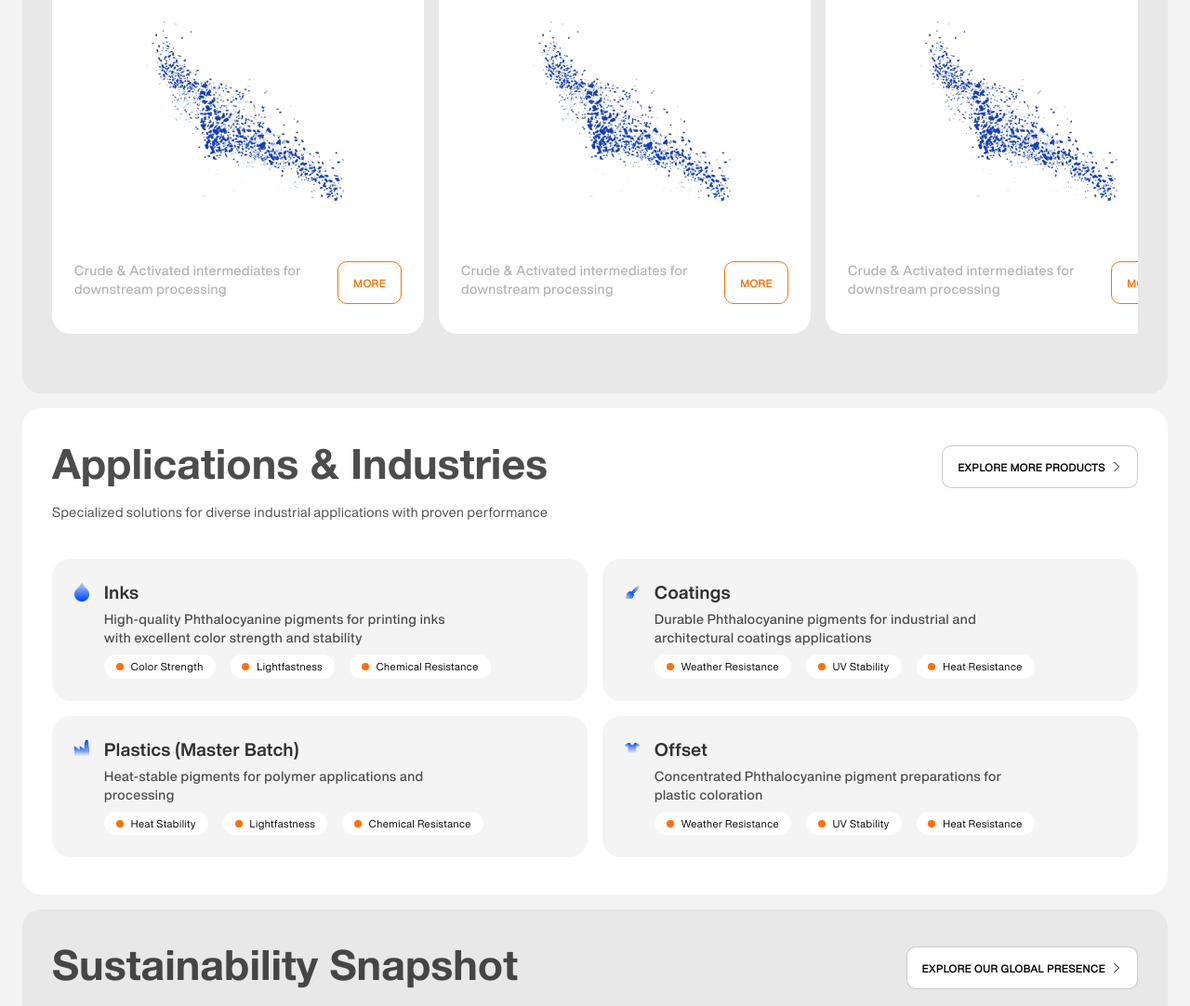
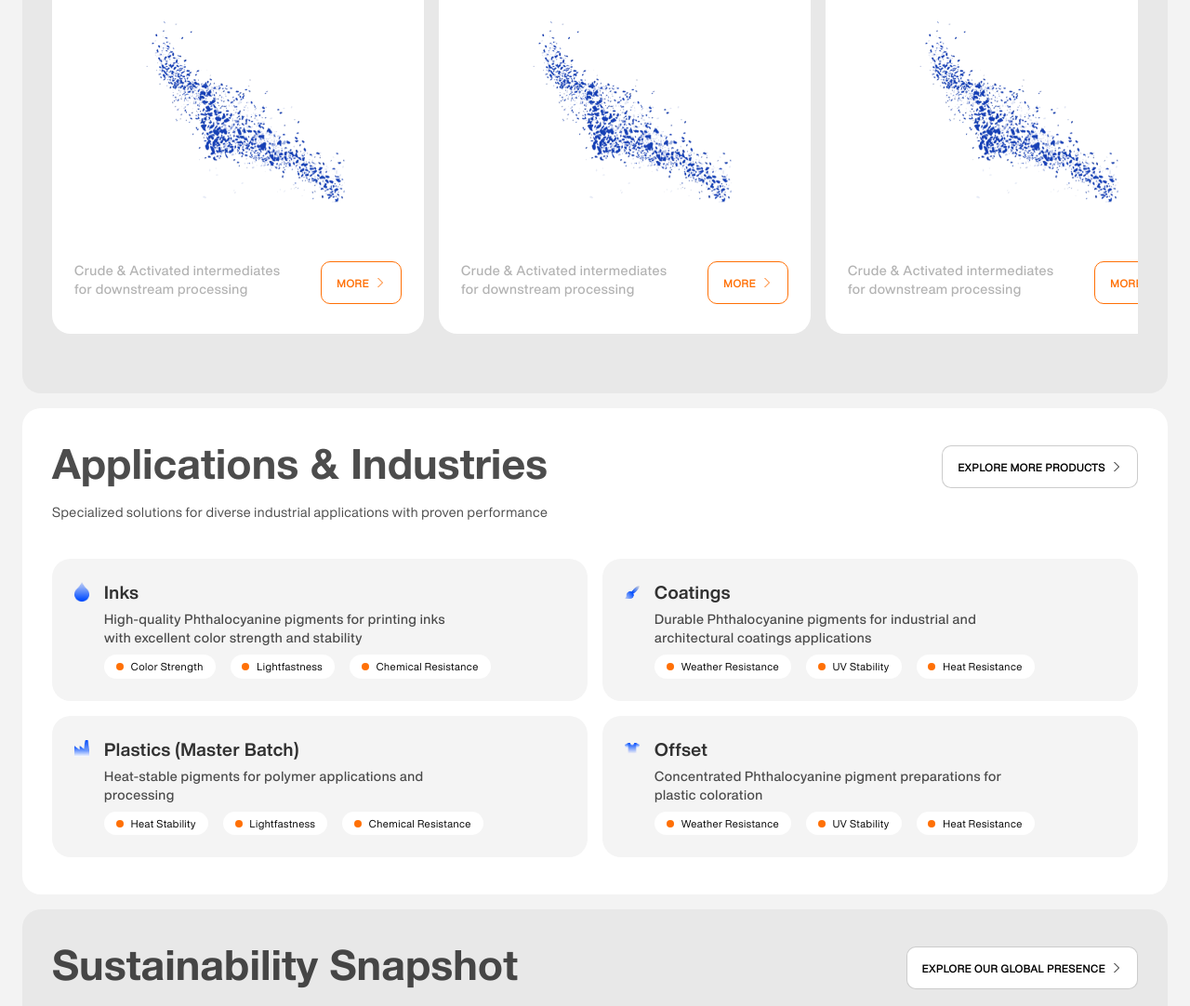
Before and after one commit to ayush-zerror/kesar, a Next.js app: page / in a window 1280 px wide. Shown: the part 2061-3143 px from the top of the page at 93% size. Built offline with nearby package versions, Linux system fonts and the light colour scheme.

Commit message:
update card hover

```diff
--- a/src/components/home/ProductCard.jsx
+++ b/src/components/home/ProductCard.jsx
@@ -1,6 +1,7 @@
 import Image from 'next/image'
 import React from 'react'
 import Button from '../common/Button'
+import { GrNext } from 'react-icons/gr'
 
 const ProductCard = () => {
   return (
@@ -20,7 +21,7 @@ const ProductCard = () => {
           />
           <div className="product_info">
             <p>Crude & Activated intermediates for downstream processing</p>
-            <Button title={"More"} color={"orange"} width={"fit"} />
+            <Button title={"More"} color={"orange"} width={"fit"} icon={<GrNext />} />
           </div>
         </div>
   )
--- a/src/styles/components/home.css
+++ b/src/styles/components/home.css
@@ -354,6 +354,7 @@
   padding: 1.5rem;
   border-radius: 20px;
   flex-shrink: 0;
+  cursor: pointer;
 }
 
 .product_details {
@@ -388,6 +389,11 @@
   width: 65%;
   height: auto;
   display: block;
+  transition: scale ease .6s;
+  will-change: scale;
+}
+.product_card:hover img{
+  scale: 1.05;
 }
 
 .product_info {
@@ -565,11 +571,17 @@
   padding: 2.5rem 1.5rem;
   background-color: #fff;
   border-radius: 20px;
+  cursor: pointer;
 }
 .sustainable_section_card img {
   width: auto;
   height: 150px;
   object-fit: contain;
+  will-change: scale;
+  transition: scale ease .6s;
+}
+.sustainable_section_card:hover img{
+  scale: 1.06;
 }
 .sustainable_section_card h5 {
   font-family: para-bold;
```
